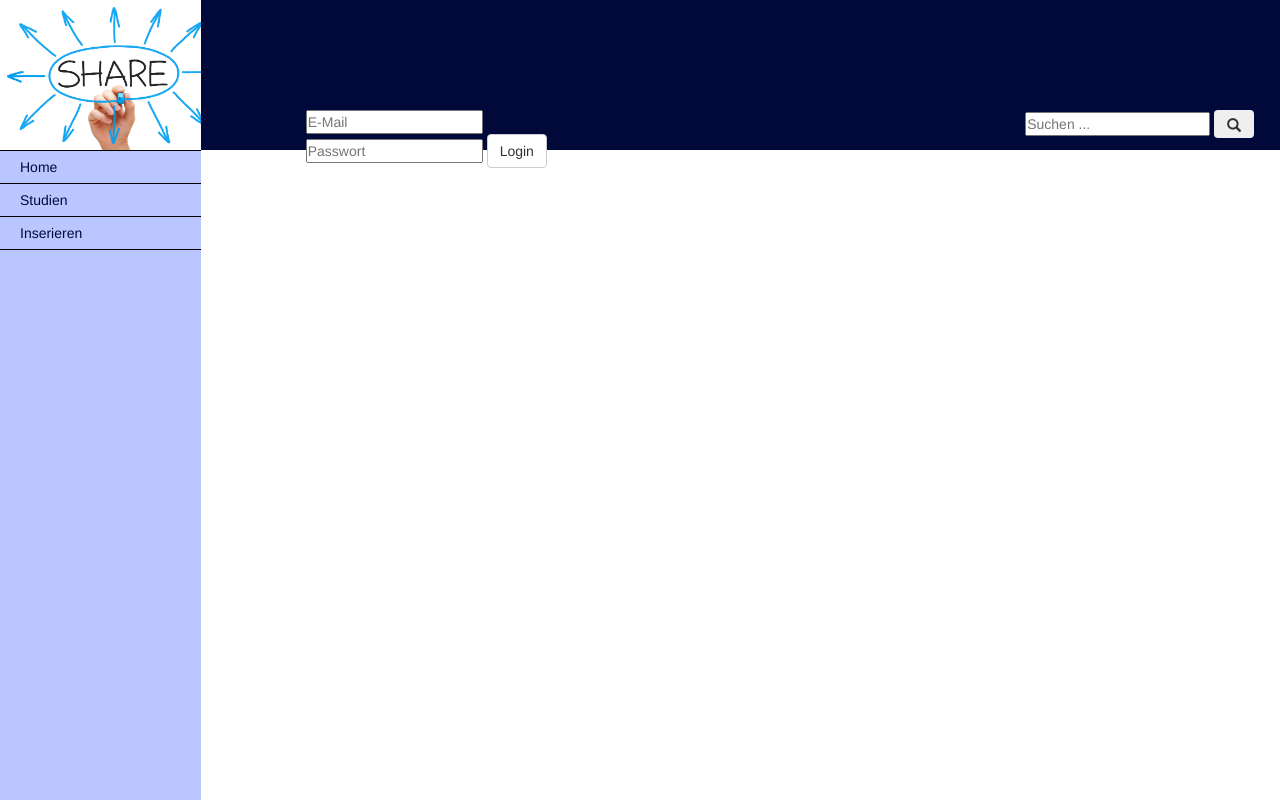
After one commit to CarlosGRodriguezL/iixd, a PHP site: page / in a window 1280 px wide. The commit adds this page. Run offline with PHP 8.4, Linux system fonts and the light colour scheme; some web fonts are replaced.

Commit message:
basic index structure + style

```diff
--- /dev/null
+++ b/index.html
@@ -0,0 +1,65 @@
+<html lang="de">
+<head>
+	<link rel="stylesheet" href="sellformstyle.css" />
+	<link rel="stylesheet" href="bootstrap.css" />
+	<link rel="stylesheet" href="style.css" />
+	<script type="text/javascript" src="jqueryv3.1.js" ></script>
+	<script type="text/javascript" src="script.js" ></script>
+	<meta name="viewport" content="width=device-width, initial-scale=1">
+	<meta charset="utf-8" />
+</head>
+<body>
+<div class="container-fluid">
+	<div class="row">
+		<div class="col-md-2">
+			<div id="logo"><img src="img/logo.jpg" /></div>
+		</div>
+		<div class="col-md-10" id="banner">
+			<div style="height: 110px"></div>
+			<div class="row">
+				<div class="col-md-4 col-md-offset-1">
+					<form class="form-inline">
+						<div class="form-group">
+							<input type="text" size="19" name="bn" placeholder="E-Mail" title="E-Mail" />
+						</div>
+						<div class="form-group">
+							<input type="password" size="19" name="pw" placeholder="Passwort" title="Passwort" />
+						</div>
+						<button type="submit" class="btn btn-default">Login</button>
+					</form>
+				</div>
+				<div class="col-md-3 col-md-offset-4">
+					<form class="form-inline">
+						<div class="form-group">
+							<input type="text" size="20" name="bn" placeholder="Suchen ... " title="Suchen ..." />
+						</div>
+						<button type="button" class="btn">
+							<span class="glyphicon glyphicon-search"></span>
+						</button>
+					</form>
+				</div>
+			</div>
+		</div>
+		<div class="col-md-2">
+			<div id="control">
+				<ul>
+					<li><a href="anmelden.html">Home</a></li>
+					<li class="dropdown">
+						<a href="javascript:void(0)" class="dropbtn">Studien</a>
+						<div class="dropdown-content">
+							<a href="#">Architektur</a>
+							<a href="#">Elektrotechnik</a>
+							<a href="registration.html">Informatik</a>
+							<a href="#">Maschinenbau</a>
+						</div>
+					</li>
+					<li><a href="#">Inserieren</a></li>
+				</ul>
+			</div>
+		</div>
+		<div id="content" class="col-md-10">
+		</div>
+	</div>
+</div>
+</body>
+</html>
--- a/style.css
+++ b/style.css
@@ -46,7 +46,6 @@ table th, table td {
 #banner {
 	height: 150px;
 	background-color:#000A3A;
-	color:#FFFFFF;
 }
 
 #logo {
@@ -56,8 +55,8 @@ table th, table td {
 }
 
 #logo img {
-	width:250px;
-	height:150px;
+	max-width:100%;
+	max-height:100%;
 }
 
 #login {
@@ -78,15 +77,13 @@ table th, table td {
 
 #control {
 	background-color: #BAC6FF;
-	width: 250px;
 	height: calc(100vh - 150px) !important;
-	float: left
 }
 
 #control strong,  #control a {
 	text-decoration: none;
 	border-top: 1px solid black;
-	display: block;
+	display: inline-block;
 	padding: 6px 6px 6px 20px;
 	color: #000A3A;
 }
@@ -130,17 +127,17 @@ li a, .dropbtn {
 	display: inline-block;
 	color: white;
 	text-decoration: none;
-	width: 224px;
+	width: 100%;
 }
 
-li.dropdown {
-	display: inline-block;
+li.dropdown > div {
+	margin-left: 20px;
+	border-left: 1px black solid;
 }
 
 .dropdown-content {
 	display: none;
 	background-color: #f9f9f9;
-	width: 250px;
 }
 
 .dropdown-content a {
```
